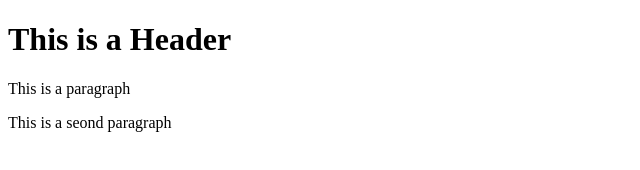
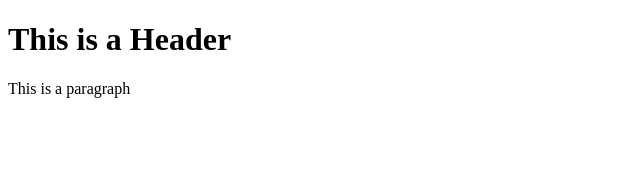
Before and after one commit to issachy17/git-test, a website: page index.html in a window 1280 px wide. Shown: the whole page, without its empty margins (0-640 px from the left). Drawn offline with Linux system fonts and the light colour scheme.

Commit message:
fourth commit

```diff
--- a/index.html
+++ b/index.html
@@ -5,6 +5,5 @@
     <body>
         <h1>This is a Header</h1>
         <p>This is a paragraph</p>
-        <p>This is a seond paragraph</p>
     </body>
 </html>
```
Also changed, not shown: package.json (added, +19 -0 lines).
